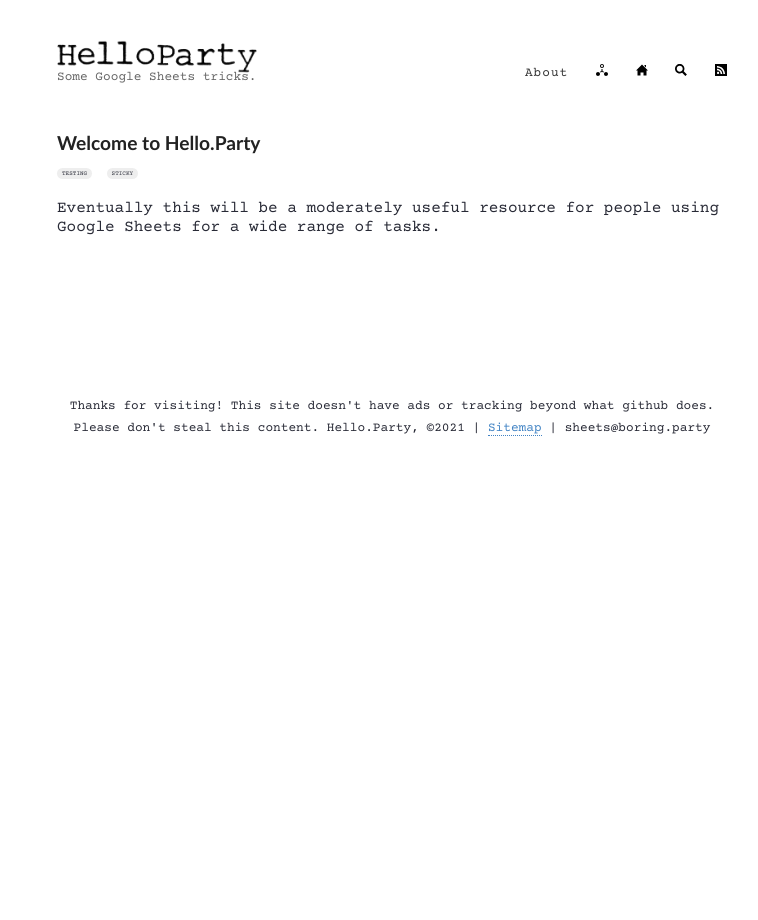
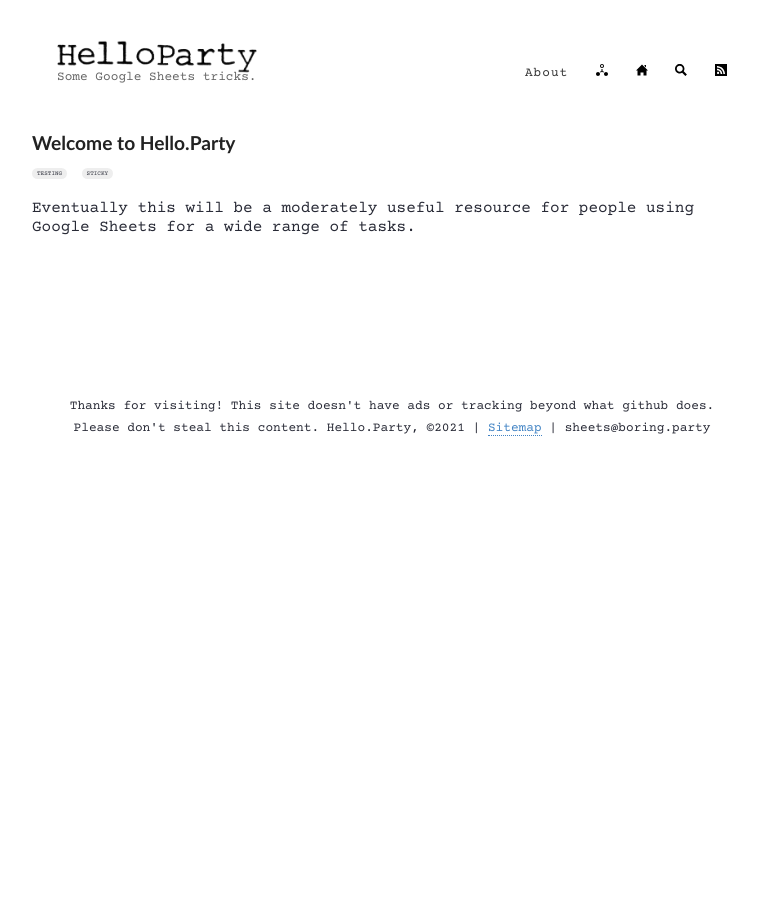
Before and after one commit to hello-party/hello-party-old.github.io, a Jekyll site: the page built from _posts/2021-02-01-sticky.md, in a window 1280 px wide. Shown: the whole page, without its empty margins (248-1006 px from the left). Built offline with Jekyll 4.4.1, drawn with Linux system fonts in a browser that asks for light colours.

Commit message:
Update style.scss

```diff
--- a/assets/style.scss
+++ b/assets/style.scss
@@ -311,6 +311,14 @@
   margin: 0px -25px!important;
   max-width: calc(100% + 50px);
   border-radius: 8px;
+}
+
+@media (min-width: 769px){
+  article.post.detailed {
+    margin: 0px 0px;
+   }
+  p > img {
+	  max-width:100%;}
 }
 
 // Fixes images in popup boxes from Google Translate
```
